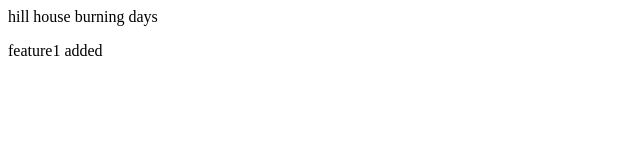
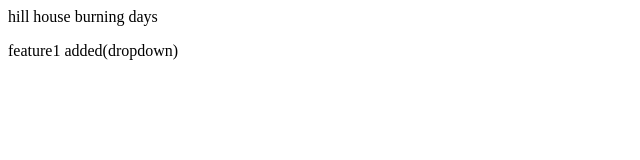
Before and after one commit to diyanarang/localrepo, a plain HTML site: page index.html in a window 1280 px wide. Shown: the full height of the page, 0-640 px from the left. Drawn offline with Linux system fonts and the light colour scheme.

Commit message:
dropdown

```diff
--- a/index.html
+++ b/index.html
@@ -1,4 +1,4 @@
 <p>hill house
     burning days
 </p>
-<p>feature1 added</p>
+<p>feature1 added(dropdown)</p>
```
